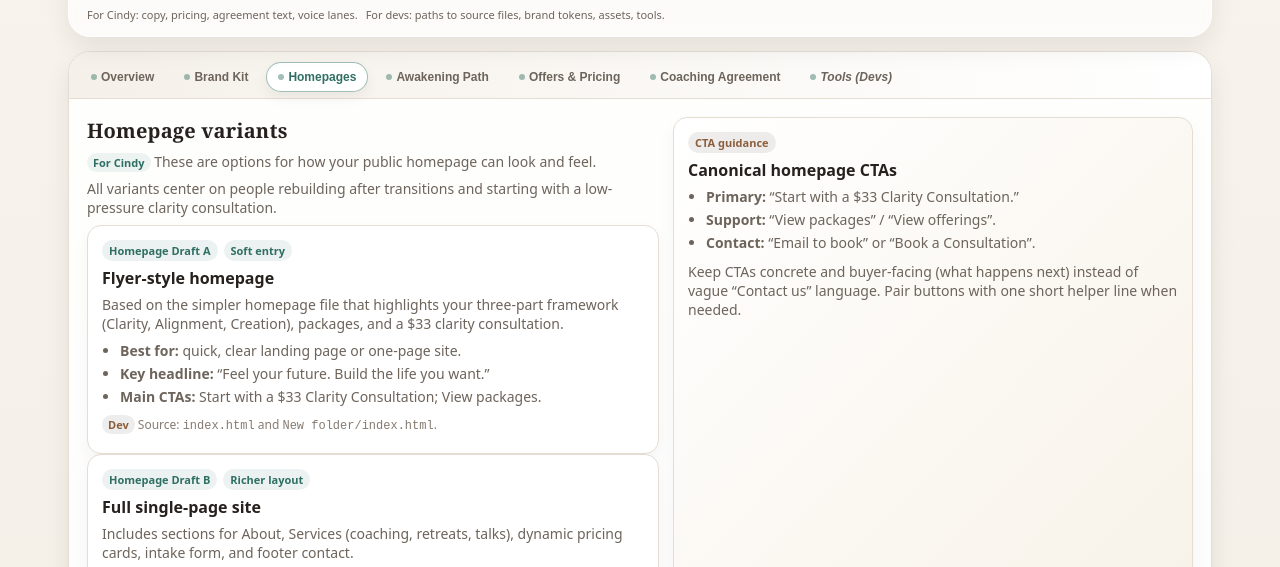
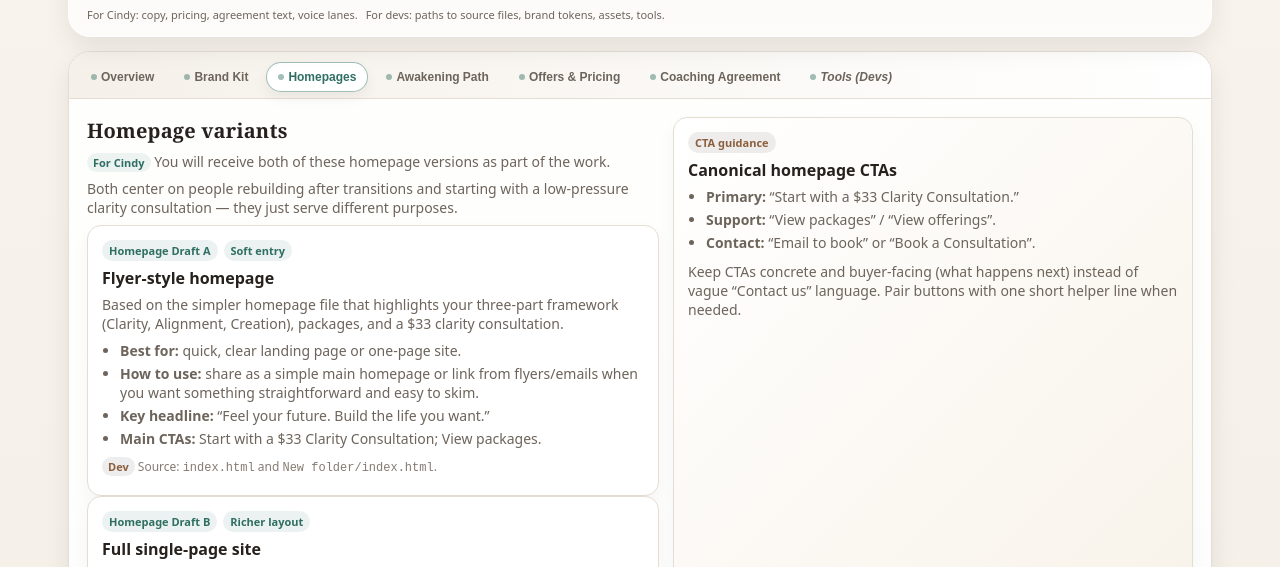
Before and after one commit to aerovista-us/cindy.santi, a plain HTML site: page index.html in a window 1280 px wide. Both pictures are taken after a click on the tab "Homepages". Shown: the part 203-770 px from the top of the page. Drawn offline with Linux system fonts and the light colour scheme.

Commit message:
Add files via upload

```diff
--- a/index.html
+++ b/index.html
@@ -474,9 +474,10 @@
           <div class="grid-2">
             <div>
               <h2>Homepage variants</h2>
-              <p><span class="pill-inline">For Cindy</span> These are options for how your public homepage can look and feel.</p>
+              <p><span class="pill-inline">For Cindy</span> You will receive both of these homepage versions as part of the work.</p>
               <p>
-                All variants center on people rebuilding after transitions and starting with a low-pressure clarity consultation.
+                Both center on people rebuilding after transitions and starting with a low-pressure clarity consultation — they just serve
+                different purposes.
               </p>
 
               <div class="card">
@@ -491,6 +492,7 @@
                 </p>
                 <ul>
                   <li><strong>Best for:</strong> quick, clear landing page or one-page site.</li>
+                  <li><strong>How to use:</strong> share as a simple main homepage or link from flyers/emails when you want something straightforward and easy to skim.</li>
                   <li><strong>Key headline:</strong> “Feel your future. Build the life you want.”</li>
                   <li><strong>Main CTAs:</strong> Start with a $33 Clarity Consultation; View packages.</li>
                 </ul>
@@ -508,6 +510,7 @@
                 </p>
                 <ul>
                   <li><strong>Best for:</strong> full website experience with sections instead of a single flyer.</li>
+                  <li><strong>How to use:</strong> use when you want people to stay longer, read more about your philosophy, and complete intake or booking in one place.</li>
                   <li><strong>Key hero line:</strong> “Guide &amp; Coach for Real-Life Transformation.”</li>
                   <li><strong>Primary buttons:</strong> View Offerings, Start with Intake, Book a Consultation.</li>
                 </ul>
```
